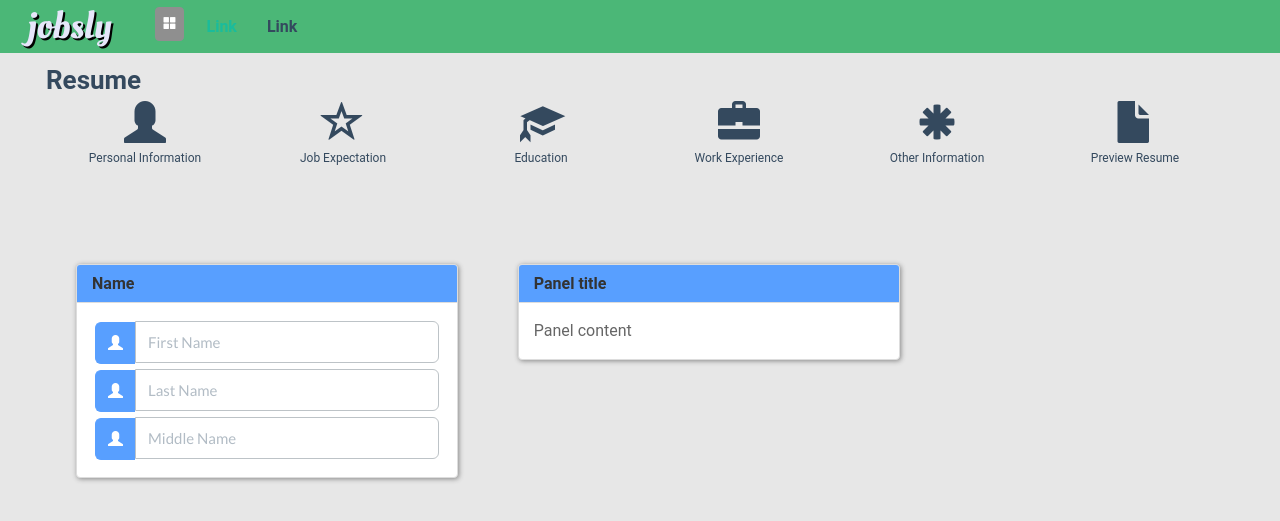
After one commit to rhsantiago/jobsly, a PHP site: page /resume.php in a window 1280 px wide. The commit adds this page. Shown: the top 521 px of the page. Run offline with PHP 8.4, Linux system fonts and the light colour scheme; some libraries are stand-ins or nearby versions.

Commit message:
32. resume page & sidenav include file

```diff
--- a/css/media.css
+++ b/css/media.css
@@ -16,7 +16,11 @@
     }
 
     .quickview {
-     display: none;
+        display: none;
+    }
+
+    .welcomediv {
+        margin-top: 40px;
     }
 
 
--- a/css/mycustom.css
+++ b/css/mycustom.css
@@ -712,3 +712,23 @@ textarea.parsley-error {
 .dropshadow {
     box-shadow: 1px 1px 5px #888888;
 }
+
+.white-background {
+    background-color: #fff;
+}
+
+.margin-generic {
+    padding: 15px;
+}
+
+.margin-generic-3 {
+    padding: 3px;
+}
+
+.blue-generic-bg {
+    background-color: #589fff !important;
+}
+
+.rounded-panel {
+    border-radius: 5px;
+}
--- /dev/null
+++ b/inc/sidenav.php
@@ -0,0 +1,11 @@
+<div id="mySidenav" class="sidenav">
+  <a href="javascript:void(0)" class="closebtn" onclick="closeNav()">&times;</a>
+
+
+        <div class="sidebar-item"> <a href="#" ><span class="glyphicon glyphicon-off"></span>&nbsp;&nbsp;Start</a> </div>
+
+         <div class="sidebar-item"><a href="resume.php">  <span class="glyphicon glyphicon-paperclip"></span>&nbsp;&nbsp;Resume</a></div>
+
+    <div class="sidebar-item"><a href="#"><span class="glyphicon glyphicon-briefcase"></span>&nbsp;&nbsp;Jobs</a></div>
+  <div class="sidebar-item"><a href="#"><span class="glyphicon glyphicon-wrench"></span>&nbsp;&nbsp;Account</a></div>
+</div>
--- /dev/null
+++ b/resume.php
@@ -0,0 +1,170 @@
+<!DOCTYPE html>
+<html>
+    <head>
+    <meta charset="utf-8">
+    <meta name="viewport" content="width=device-width, user-scalable=no, initial-scale=1.0, minimum-scale=1.0, maximum-scale=1.0">
+    <meta name="author" content="">
+
+    <title>jobsly – find your next adventure.</title>
+<style>
+body {
+    font-family: "Lato", sans-serif;
+}
+
+</style>
+        <?php
+            include 'inc/resources.php';
+        ?>
+      <link rel="stylesheet" href="https://fonts.googleapis.com/icon?family=Material+Icons">
+    </head>
+<body class="body">
+
+        <?php
+            include 'inc/sidenav.php';
+        ?>
+
+
+<div class="container-fluid">
+    <?php
+        $_GET['page'] = 'main';
+        include 'inc/navbar.php';
+    ?>
+
+
+
+<div id="main">
+ <div class="row-fluid rowfull">
+      <!--
+        <div class="col-md-12 col-centered red-border rowfull">
+                            <img  src="https://lh5.ggpht.com/NFYFP2H9CCP50vAQNLa7AtCj_mbbYmOzY978fZqd31oL5qOdvXgxU3KW8ek2VgvIOvTqWY0=w728"
+                                 alt="user">
+
+                </div>
+
+
+            </div>
+        -->
+
+
+       <div class="row-fluid">
+		<div class="col-md-12 ">
+
+				<h1 class="h1custom">Resume</h1>
+
+			<div class="row-fluid">
+                <div class="col-md-2 col-xs-2 centerindiv quickviewdiv "><span class="glyphicon glyphicon-user quickviewicon"></span>
+                   <div> <span class="quickview centerindiv">Personal Information</span></div>
+				</div>
+				<div class="col-md-2 col-xs-2 centerindiv quickviewdiv  "><span class="glyphicon glyphicon-star-empty quickviewicon"></span>
+                    <div> <span class="quickview centerindiv">Job Expectation</span></div>
+				</div>
+				<div class="col-md-2 col-xs-2 centerindiv quickviewdiv "><span class="glyphicon glyphicon-education quickviewicon"></span>       <div> <span class="quickview centerindiv">Education</span></div>
+				</div>
+                <div class="col-md-2 col-xs-2 centerindiv quickviewdiv "><span class="glyphicon glyphicon-briefcase quickviewicon"></span>
+                   <div> <span class="quickview centerindiv">Work Experience</span></div>
+				</div>
+				<div class="col-md-2 col-xs-2 centerindiv quickviewdiv "><span class="glyphicon glyphicon-asterisk quickviewicon"></span>
+                    <div> <span class="quickview centerindiv">Other Information</span></div>
+				</div>
+				<div class="col-md-2 col-xs-2 centerindiv quickviewdiv "><span class="glyphicon glyphicon-file quickviewicon"></span>       <div> <span class="quickview centerindiv">Preview Resume</span></div>
+				</div>
+
+			</div>
+            </div>
+           </div>
+            <div class="row-fluid">
+                    <div class="col-md-9 welcomediv">
+
+                        <div class="row-fluid">
+                                <div class="col-md-6 welcomediv">
+                                            <div class="margin-generic  rounded-panel">
+                                                    <div class="panel panel-default dropshadow">
+                                                        <div class="panel-heading blue-generic-bg">
+                                                            <h3 class="panel-title ">
+                                                                Name
+                                                            </h3>
+                                                        </div>
+                                                        <div class="panel-body">
+                                                           <div class="input-group margin-generic-3">
+                                                                        <span class="glyphicon glyphicon glyphicon-user input-group-addon info-input-group-addon" ></span>
+                                                                        <input type="text" class="form-control" name="fname" id="fname" placeholder="First Name" />
+                                                            </div>
+
+                                                            <div class="input-group margin-generic-3">
+                                                                        <span class="glyphicon glyphicon glyphicon-user input-group-addon info-input-group-addon" ></span>
+                                                                        <input type="text" class="form-control" name="lname" id="lname" placeholder="Last Name" />
+                                                            </div>
+
+                                                            <div class="input-group margin-generic-3">
+                                                                        <span class="glyphicon glyphicon glyphicon-user input-group-addon info-input-group-addon" ></span>
+                                                                        <input type="text" class="form-control" name="mname" id="mname" placeholder="Middle Name" />
+                                                            </div>
+                                                        </div>
+                                                    </div>
+                                            </div>
+                                </div>
+                                <div class="col-md-6 welcomediv">
+                                            <div class="margin-generic  rounded-panel">
+                                                <div class="panel panel-default dropshadow">
+                                                    <div class="panel-heading blue-generic-bg">
+                                                        <h3 class="panel-title ">
+                                                            Panel title
+                                                        </h3>
+                                                    </div>
+                                                    <div class="panel-body">
+                                                        Panel content
+                                                    </div>
+                                                </div>
+                                            </div>
+                                </div>
+                        </div>
+
+
+
+                    </div>
+                    <div class="col-md-3">
+                    </div>
+	       </div>
+
+           <!--
+		<div class="col-md-3 red-border">
+			<img alt="Bootstrap Image Preview" src="http://lorempixel.com/300/250/" /><img alt="Bootstrap Image Preview" src="http://lorempixel.com/300/250/" />
+		</div>
+            -->
+
+
+    </div>
+    </div>
+
+
+
+</div>    <!--main-->
+
+
+<script>
+    var isClosed = true;
+function openNav() {
+    if(isClosed){
+        document.getElementById("mySidenav").style.width = "200px";
+        document.getElementById("main").style.marginLeft = "200px";
+        isClosed = false;
+    } else{
+        closeNav();
+    }
+}
+
+function closeNav() {
+
+    document.getElementById("mySidenav").style.width = "0";
+    document.getElementById("main").style.marginLeft= "0";
+    isClosed = true;
+}
+
+</script>
+     <script src="js/mycustom.js"></script>
+   <!-- local
+<script src="js/bootstrap.js"></script>    -->
+<!-- Latest compiled and minified JavaScript -->
+<script src="https://maxcdn.bootstrapcdn.com/bootstrap/3.3.7/js/bootstrap.min.js" integrity="sha384-Tc5IQib027qvyjSMfHjOMaLkfuWVxZxUPnCJA7l2mCWNIpG9mGCD8wGNIcPD7Txa" crossorigin="anonymous"></script>
+</body>
+</html>
```
Also changed, not shown: main.php (+9 -16 lines).
